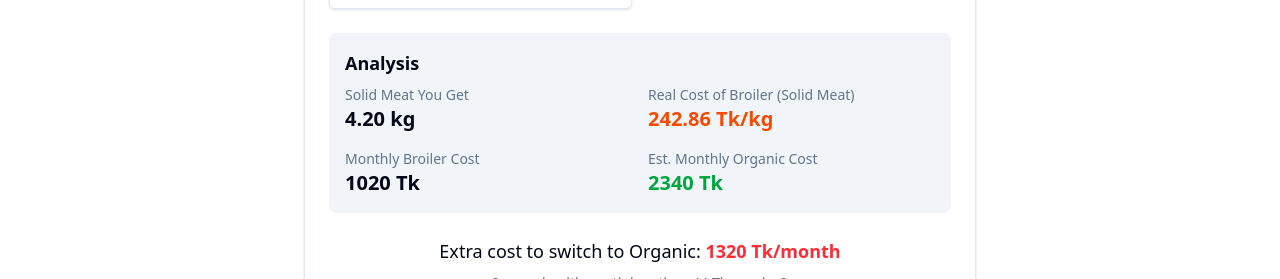
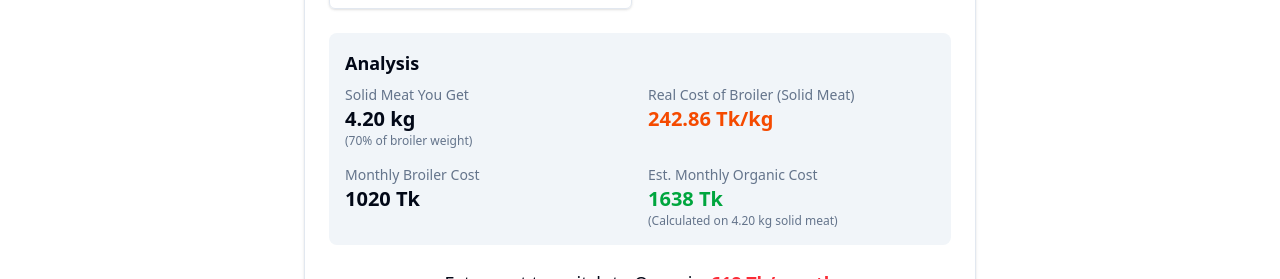
Before and after one commit to softpiper-saas/organic-chicken-hub, a Next.js app: page / in a window 1280 px wide. Shown: the part 800-1079 px from the top of the page. Built offline with nearby package versions, Linux system fonts and the light colour scheme; no server answers; the database is empty.

Commit message:
refactor: Simplify organic cost calculation to directly use solid meat weight and add UI clarifications for the calculation basis.

```diff
--- a/src/components/cost-calculator.tsx
+++ b/src/components/cost-calculator.tsx
@@ -24,18 +24,9 @@ export function CostCalculator() {
   const broilerRealCostPerKg = monthlyBroilerCost / solidMeatKg;
 
   // Organic Comparison
-  // Assuming organic has similar wastage? Or user implies organic is "solid meat"?
-  // User said: "Side by side I will also show the cost the customer have to pay to buy 1 kg organic chicken."
-  // Usually organic chicken also has wastage (bones, skin).
-  // But let's assume we compare "Live Weight" price vs "Live Weight" price, OR "Solid Meat" cost.
-  // The user's example: "From this numbers I can easily calculate how much I have to pay for 1 kg of solid meat."
-  // Let's calculate the cost difference for the SAME AMOUNT of solid meat.
-
-  const organicCostForSameAmount = (solidMeatKg / solidMeatRatio) * organicPrice;
-  // If we assume organic has same wastage.
-  // If organic is sold as processed meat, the calculation differs.
-  // Let's assume both are live weight for now as is common in BD, or allow user to toggle.
-  // For simplicity, I will assume the user buys Live Weight for both.
+  // User Logic: Calculate cost based on the "Solid Meat" weight, not the raw broiler weight.
+  // This assumes the user switches to buying the *equivalent weight* of the meat they actually consume.
+  const organicCostForSameAmount = solidMeatKg * organicPrice;
 
   const extraCost = organicCostForSameAmount - monthlyBroilerCost;
 
@@ -84,6 +75,7 @@ export function CostCalculator() {
             <div>
               <p className="text-sm text-muted-foreground">Solid Meat You Get</p>
               <p className="text-xl font-bold">{solidMeatKg.toFixed(2)} kg</p>
+              <p className="text-xs text-muted-foreground">(70% of broiler weight)</p>
             </div>
             <div>
               <p className="text-sm text-muted-foreground">Real Cost of Broiler (Solid Meat)</p>
@@ -96,6 +88,9 @@ export function CostCalculator() {
              <div>
               <p className="text-sm text-muted-foreground">Est. Monthly Organic Cost</p>
               <p className="text-xl font-bold text-green-600">{organicCostForSameAmount.toFixed(0)} Tk</p>
+              <p className="text-xs text-muted-foreground">
+                (Calculated on {solidMeatKg.toFixed(2)} kg solid meat)
+              </p>
             </div>
           </div>
         </div>
```
